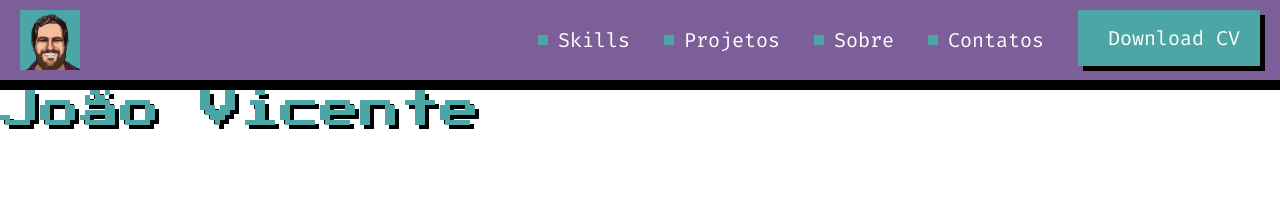
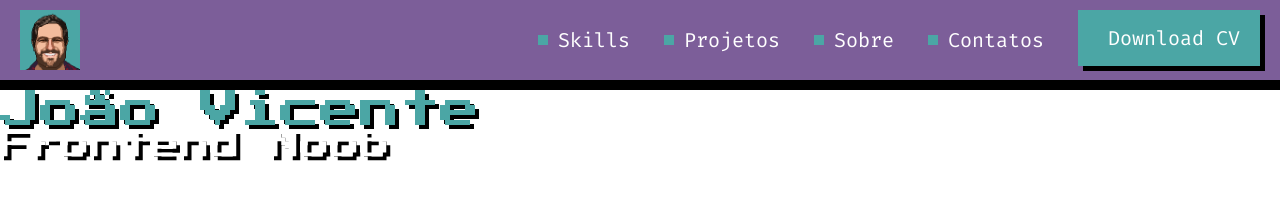
Before and after one commit to joaovicentefs/curso-html-css-feliz, a plain HTML site: page index.html in a window 1280 px wide. Drawn offline with Linux system fonts and the light colour scheme.

Commit message:
Fazendo o h2 e customizando, nao foi passado isso ainda na aula 4

```diff
--- a/css/index.css
+++ b/css/index.css
@@ -51,3 +51,8 @@ h1.fonte-pixelada {
     color: #4BA6A5;
     text-shadow: 4px 4px 0 #000;
 }
+h2.fonte-pixelada {
+    font-size: 30px;
+    color: #fff;
+    text-shadow: 4px 4px 0 #000;;
+}
--- a/index.html
+++ b/index.html
@@ -22,5 +22,6 @@
         </nav>
     </header>
     <h1 class="fonte-pixelada">João Vicente</h1>
+    <h2 class="fonte-pixelada">Frontend Noob</h2>
 </body>
 </html>
```
